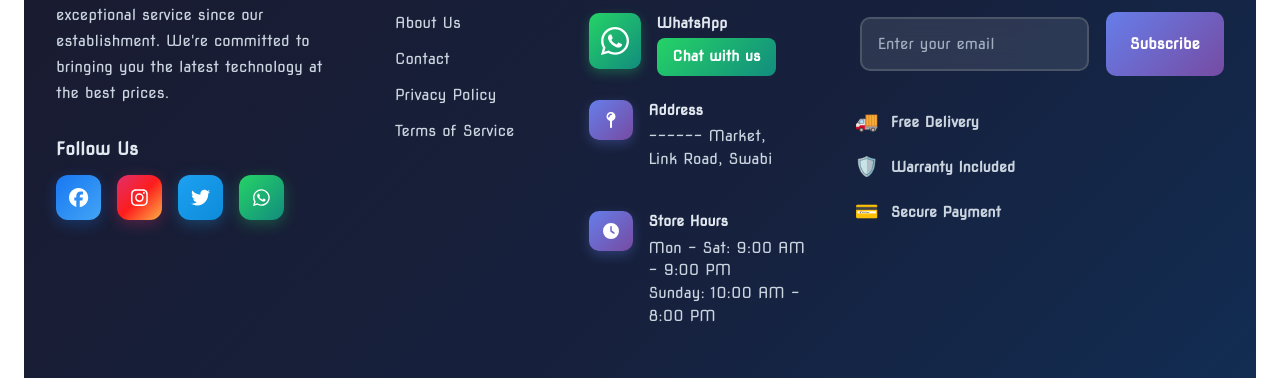
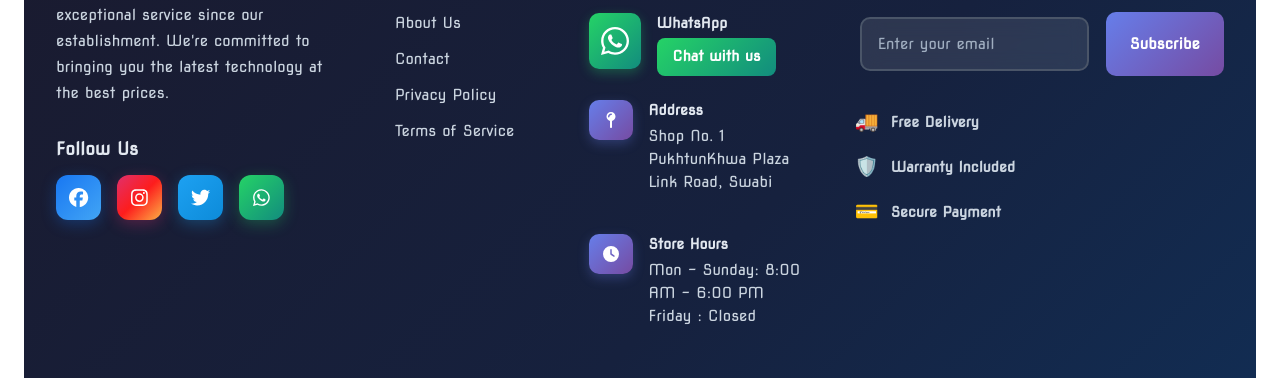
Before and after one commit to farhanmaneri/jollyShoes, a React (Vite) app in the folder Frontend/: page / in a window 1280 px wide. Shown: the part 990-1368 px from the top of the page. Built offline with nearby package versions, Linux system fonts and the light colour scheme; no server answers.

Commit message:
changes made in footer

```diff
--- a/Frontend/src/components/Footer.jsx
+++ b/Frontend/src/components/Footer.jsx
@@ -36,7 +36,7 @@ export default function Footer() {
 
   const handleWhatsAppClick = () => {
     const message = "Hi! I'm interested in your products. Can you help me?";
-    const whatsappUrl = `https://wa.me/923326033144?text=${encodeURIComponent(
+    const whatsappUrl = `https://wa.me/9239516658?text=${encodeURIComponent(
       message
     )}`;
     window.open(whatsappUrl, "_blank");
@@ -161,7 +161,7 @@ export default function Footer() {
                   <div>
                     <p className="contact-label">Address</p>
                     <p className="contact-value">
-                      ------ Market,
+                      Shop No. 1 PukhtunKhwa Plaza
                       <br />
                       Link Road, Swabi
                     </p>
@@ -173,9 +173,9 @@ export default function Footer() {
                   <div>
                     <p className="contact-label">Store Hours</p>
                     <p className="contact-value">
-                      Mon - Sat: 9:00 AM - 9:00 PM
+                      Mon - Sunday: 8:00 AM - 6:00 PM
                       <br />
-                      Sunday: 10:00 AM - 8:00 PM
+                      Friday : Closed
                     </p>
                   </div>
                 </div>
```
Also changed, not shown: 1 other file (tests, documents, lock files or other folders).
